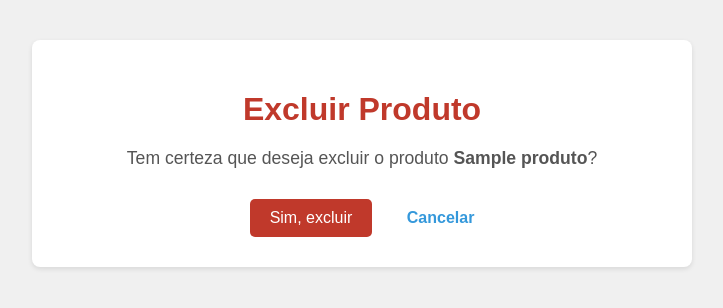
After one commit to FranciscoBatista83/django_catalogo_produtos, a Django app: template django_catalogo_produtos/produtos/templates/produtos/deletar_produto.html in a window 1280 px wide. The commit adds this page. Shown: the top 308 px of the page, without its empty margins (278-1001 px from the left). Run offline with Django 5.2, Linux system fonts and the light colour scheme; the template is opened without the code that fills it: most values are stand-ins (such as "Sample title", 1, 10 or a date in 2020).

```diff
--- /dev/null
+++ b/django_catalogo_produtos/produtos/templates/produtos/deletar_produto.html
@@ -0,0 +1,66 @@
+<!DOCTYPE html>
+<html lang="pt-BR">
+<head>
+    <meta charset="UTF-8">
+    <title>Excluir Produto - {{ produto.nome }}</title>
+
+    <style>
+        body {
+            font-family: Arial, sans-serif;
+            margin: 40px;
+            background-color: #f0f0f0;
+        }
+        .container {
+            background: #fff;
+            padding: 30px;
+            border-radius: 8px;
+            max-width: 600px;
+            margin: auto;
+            box-shadow: 0 2px 5px rgba(0,0,0,0.1);
+            text-align: center;
+        }
+        h1 {
+            color: #c0392b;
+            margin-bottom: 20px;
+        }
+        p {
+            font-size: 1.1em;
+            margin-bottom: 30px;
+            color: #555;
+        }
+        button {
+            background-color: #c0392b;
+            color: white;
+            padding: 10px 20px;
+            border: none;
+            border-radius: 5px;
+            font-size: 1em;
+            cursor: pointer;
+            margin-right: 15px;
+        }
+        a {
+            text-decoration: none;
+            color: #3498db;
+            font-weight: bold;
+            font-size: 1em;
+            margin-left: 15px;
+        }
+        a:hover {
+            color: #1abc9c;
+        }
+    </style>
+</head>
+<body>
+    <div class="container">
+        <h1>Excluir Produto</h1>
+        <p>Tem certeza que deseja excluir o produto <strong>{{ produto.nome }}</strong>?</p>
+
+        <form method="post" style="display: inline;">
+            {% csrf_token %}
+            <button type="submit">Sim, excluir</button>
+        </form>
+
+        <a href="{% url 'detalhe_produto' produto.id %}">Cancelar</a>
+    </div>
+</body>
+</html>
--- a/django_catalogo_produtos/produtos/urls.py
+++ b/django_catalogo_produtos/produtos/urls.py
@@ -5,4 +5,6 @@ urlpatterns = [
     path('', views.lista_produtos, name='lista_produtos'),  # Página inicial do app: lista de produtos
     path('novo/', views.criar_produto, name='criar_produto'),  # Página de criação de novo produto
     path('<int:produto_id>/', views.detalhe_produto, name='detalhe_produto'),  # Página de detalhes do produto
+    path('<int:produto_id>/editar/', views.editar_produto, name='editar_produto'),
+    path('<int:produto_id>/deletar/', views.deletar_produto, name='deletar_produto'),
 ]
```
Also changed, not shown: django_catalogo_produtos/produtos/templates/produtos/detalhe_produto.html (+25 -6 lines), django_catalogo_produtos/produtos/templates/produtos/editar_produto.html (added, +64 -0 lines), django_catalogo_produtos/produtos/views.py (+22 -0 lines).
